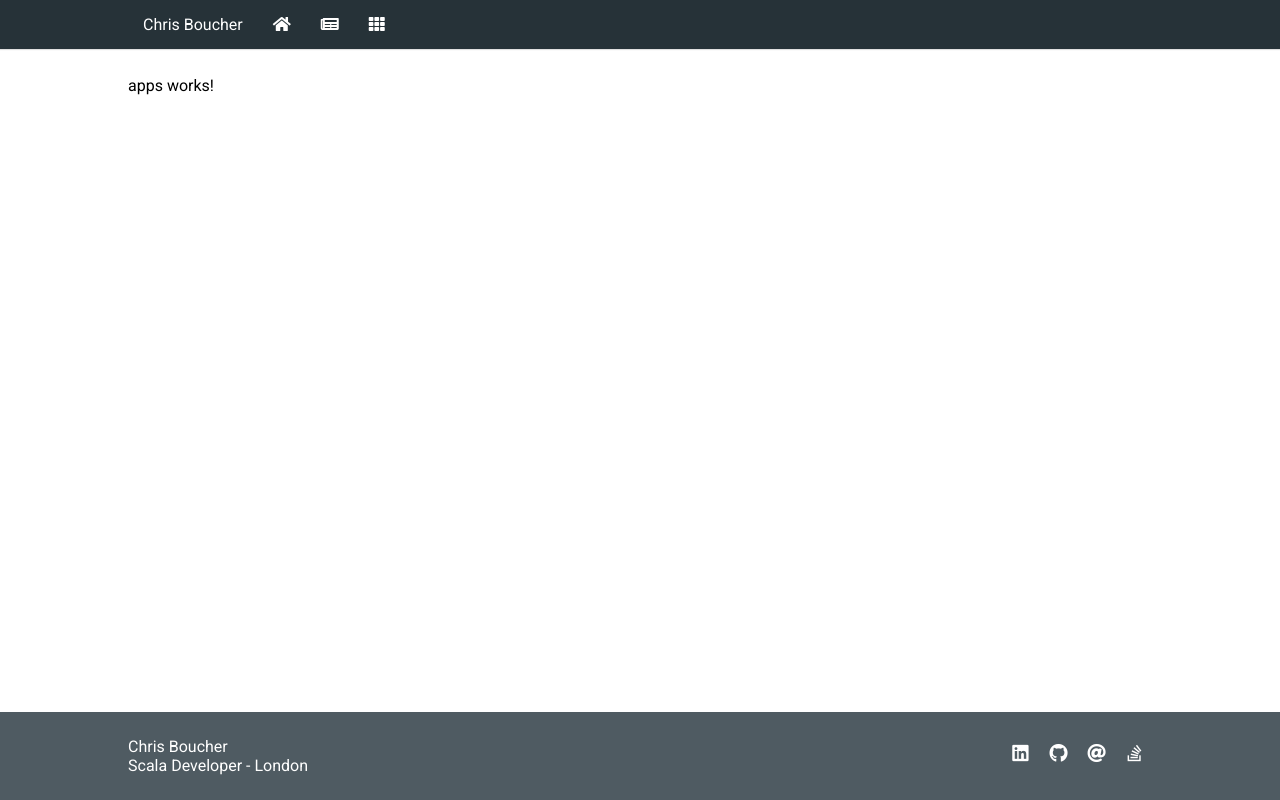
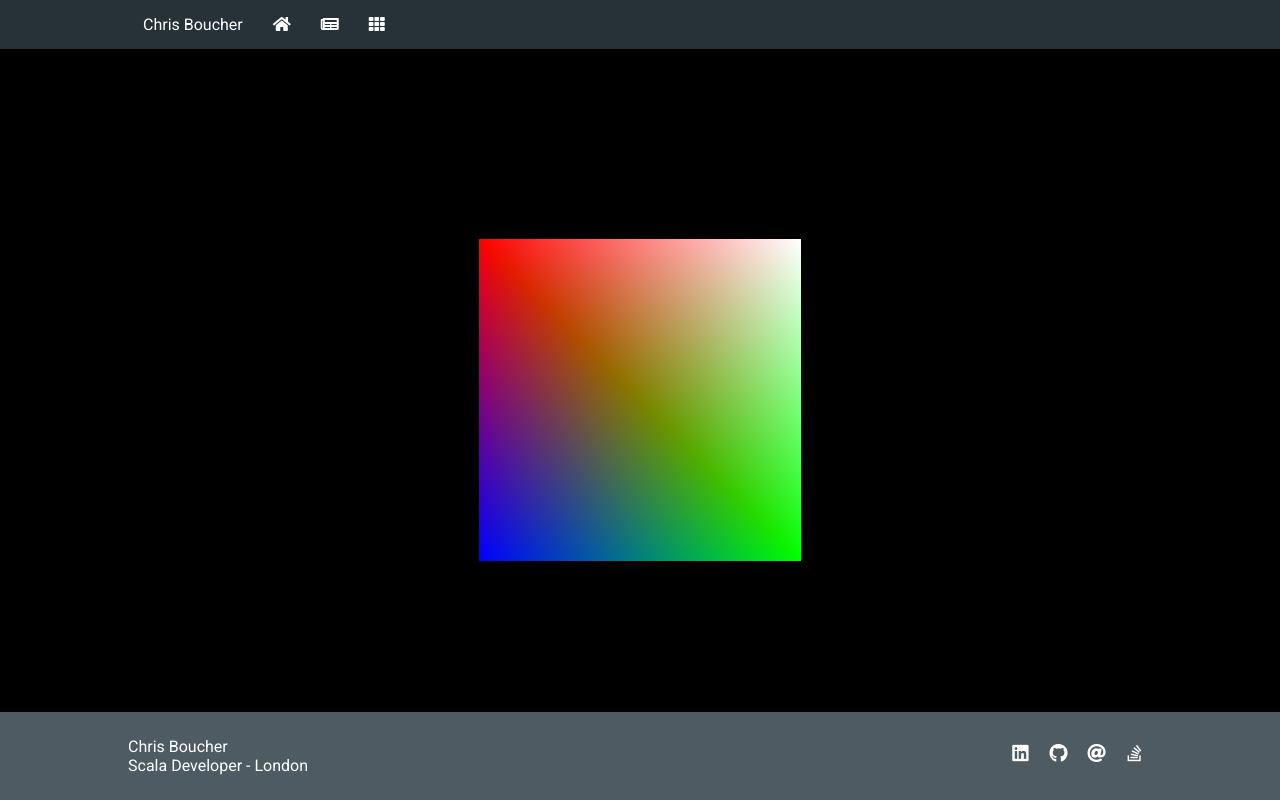
Before and after one commit to CoolName1993/chrisboucher.co.uk-ui, an Angular app: page /apps in a window 1280 px wide. Built offline with nearby package versions, Linux system fonts and the light colour scheme.

Commit message:
Started webgl project.

```diff
--- a/src/app/apps/apps.component.html
+++ b/src/app/apps/apps.component.html
@@ -1,3 +1,3 @@
-<p>
-  apps works!
-</p>
+<body>
+  <canvas id="glCanvas" class="fullscreen-canvas"></canvas>
+</body>
--- a/src/app/apps/apps.component.scss
+++ b/src/app/apps/apps.component.scss
@@ -0,0 +1,8 @@
+.fullscreen-canvas {
+    position: absolute;
+    top: 0;
+    left: 0;
+    width: 100%;
+    height: 100%;
+    z-index: -1;
+}
--- a/src/app/apps/apps.component.ts
+++ b/src/app/apps/apps.component.ts
@@ -1,4 +1,8 @@
 import { Component, OnInit } from '@angular/core';
+import { mat4 } from 'gl-matrix';
+
+/// <reference path="webgl2/webgl2.d.ts" />
+/// <reference path="gl-matrix/gl-matrix.d.ts" />
 
 @Component({
   selector: 'app-apps',
@@ -10,6 +14,298 @@ export class AppsComponent implements OnInit {
   constructor() { }
 
   ngOnInit() {
+    this.main();
+  }
+
+  main() {
+    const canvas = document.querySelector<HTMLCanvasElement>('#glCanvas');
+    // Initialize the GL context
+    const gl = canvas.getContext('webgl');
+
+    // Only continue if WebGL is available and working
+    if (gl === null) {
+      alert('Unable to initialize WebGL. Your browser or machine may not support it.');
+      return;
+    }
+
+    // Set clear color to black, fully opaque
+    gl.clearColor(0.0, 0.0, 0.0, 1.0);
+    // Clear the color buffer with specified clear color
+    gl.clear(gl.COLOR_BUFFER_BIT);
+
+    // Vertex shader program
+
+    const vsSource = `
+    attribute vec4 aVertexPosition;
+    attribute vec4 aVertexColor;
+    uniform mat4 uModelViewMatrix;
+    uniform mat4 uProjectionMatrix;
+    varying lowp vec4 vColor;
+    void main(void) {
+      gl_Position = uProjectionMatrix * uModelViewMatrix * aVertexPosition;
+      vColor = aVertexColor;
+    }
+  `;
+
+    // Fragment shader program
+
+    const fsSource = `
+    varying lowp vec4 vColor;
+    void main(void) {
+      gl_FragColor = vColor;
+    }
+  `;
+
+    // Initialize a shader program; this is where all the lighting
+    // for the vertices and so forth is established.
+    const shaderProgram = this.initShaderProgram(gl, vsSource, fsSource);
+
+    // Collect all the info needed to use the shader program.
+    // Look up which attributes our shader program is using
+    // for aVertexPosition, aVevrtexColor and also
+    // look up uniform locations.
+    const programInfo = {
+      program: shaderProgram,
+      attribLocations: {
+        vertexPosition: gl.getAttribLocation(shaderProgram, 'aVertexPosition'),
+        vertexColor: gl.getAttribLocation(shaderProgram, 'aVertexColor'),
+      },
+      uniformLocations: {
+        projectionMatrix: gl.getUniformLocation(shaderProgram, 'uProjectionMatrix'),
+        modelViewMatrix: gl.getUniformLocation(shaderProgram, 'uModelViewMatrix'),
+      },
+    };
+
+    // Here's where we call the routine that builds all the
+    // objects we'll be drawing.
+    const buffers = this.initBuffers(gl);
+
+    // Draw the scene
+    this.drawScene(gl, programInfo, buffers);
+  }
+
+  //
+  // initBuffers
+  //
+  // Initialize the buffers we'll need. For this demo, we just
+  // have one object -- a simple two-dimensional square.
+  //
+  initBuffers(gl) {
+
+    // Create a buffer for the square's positions.
+
+    const positionBuffer = gl.createBuffer();
+
+    // Select the positionBuffer as the one to apply buffer
+    // operations to from here out.
+
+    gl.bindBuffer(gl.ARRAY_BUFFER, positionBuffer);
+
+    // Now create an array of positions for the square.
+
+    const positions = [
+      1.0, 1.0,
+      -1.0, 1.0,
+      1.0, -1.0,
+      -1.0, -1.0,
+    ];
+
+    // Now pass the list of positions into WebGL to build the
+    // shape. We do this by creating a Float32Array from the
+    // JavaScript array, then use it to fill the current buffer.
+
+    gl.bufferData(gl.ARRAY_BUFFER, new Float32Array(positions), gl.STATIC_DRAW);
+
+    // Now set up the colors for the vertices
+
+    const colors = [
+      1.0, 1.0, 1.0, 1.0,    // white
+      1.0, 0.0, 0.0, 1.0,    // red
+      0.0, 1.0, 0.0, 1.0,    // green
+      0.0, 0.0, 1.0, 1.0,    // blue
+    ];
+
+    const colorBuffer = gl.createBuffer();
+    gl.bindBuffer(gl.ARRAY_BUFFER, colorBuffer);
+    gl.bufferData(gl.ARRAY_BUFFER, new Float32Array(colors), gl.STATIC_DRAW);
+
+    return {
+      position: positionBuffer,
+      color: colorBuffer,
+    };
+  }
+
+  //
+  // Draw the scene.
+  //
+  drawScene(gl, programInfo, buffers) {
+    this.resize(gl.canvas);
+    gl.viewport(0, 0, gl.canvas.width, gl.canvas.height);
+    gl.clearColor(0.0, 0.0, 0.0, 1.0);  // Clear to black, fully opaque
+    gl.clearDepth(1.0);                 // Clear everything
+    gl.enable(gl.DEPTH_TEST);           // Enable depth testing
+    gl.depthFunc(gl.LEQUAL);            // Near things obscure far things
+
+    // Clear the canvas before we start drawing on it.
+
+    gl.clear(gl.COLOR_BUFFER_BIT);
+    gl.clear(gl.DEPTH_BUFFER_BIT);
+
+    // Create a perspective matrix, a special matrix that is
+    // used to simulate the distortion of perspective in a camera.
+    // Our field of view is 45 degrees, with a width/height
+    // ratio that matches the display size of the canvas
+    // and we only want to see objects between 0.1 units
+    // and 100 units away from the camera.
+
+    const fieldOfView = 45 * Math.PI / 180;   // in radians
+    const aspect = gl.canvas.clientWidth / gl.canvas.clientHeight;
+    const zNear = 0.1;
+    const zFar = 100.0;
+    const projectionMatrix = mat4.create();
+
+    // note: glmatrix.js always has the first argument
+    // as the destination to receive the result.
+    mat4.perspective(projectionMatrix,
+      fieldOfView,
+      aspect,
+      zNear,
+      zFar);
+
+    // Set the drawing position to the "identity" point, which is
+    // the center of the scene.
+    const modelViewMatrix = mat4.create();
+
+    // Now move the drawing position a bit to where we want to
+    // start drawing the square.
+
+    mat4.translate(modelViewMatrix,     // destination matrix
+      modelViewMatrix,     // matrix to translate
+      [-0.0, 0.0, -6.0]);  // amount to translate
+
+    // Tell WebGL how to pull out the positions from the position
+    // buffer into the vertexPosition attribute
+    {
+      const numComponents = 2;
+      const type = gl.FLOAT;
+      const normalize = false;
+      const stride = 0;
+      const offset = 0;
+      gl.bindBuffer(gl.ARRAY_BUFFER, buffers.position);
+      gl.vertexAttribPointer(
+        programInfo.attribLocations.vertexPosition,
+        numComponents,
+        type,
+        normalize,
+        stride,
+        offset);
+      gl.enableVertexAttribArray(
+        programInfo.attribLocations.vertexPosition);
+    }
+
+    // Tell WebGL how to pull out the colors from the color buffer
+    // into the vertexColor attribute.
+    {
+      const numComponents = 4;
+      const type = gl.FLOAT;
+      const normalize = false;
+      const stride = 0;
+      const offset = 0;
+      gl.bindBuffer(gl.ARRAY_BUFFER, buffers.color);
+      gl.vertexAttribPointer(
+        programInfo.attribLocations.vertexColor,
+        numComponents,
+        type,
+        normalize,
+        stride,
+        offset);
+      gl.enableVertexAttribArray(
+        programInfo.attribLocations.vertexColor);
+    }
+
+    // Tell WebGL to use our program when drawing
+
+    gl.useProgram(programInfo.program);
+
+    // Set the shader uniforms
+
+    gl.uniformMatrix4fv(
+      programInfo.uniformLocations.projectionMatrix,
+      false,
+      projectionMatrix);
+    gl.uniformMatrix4fv(
+      programInfo.uniformLocations.modelViewMatrix,
+      false,
+      modelViewMatrix);
+
+    {
+      const offset = 0;
+      const vertexCount = 4;
+      gl.drawArrays(gl.TRIANGLE_STRIP, offset, vertexCount);
+    }
+  }
+
+  //
+  // Initialize a shader program, so WebGL knows how to draw our data
+  //
+  initShaderProgram(gl, vsSource, fsSource) {
+    const vertexShader = this.loadShader(gl, gl.VERTEX_SHADER, vsSource);
+    const fragmentShader = this.loadShader(gl, gl.FRAGMENT_SHADER, fsSource);
+
+    // Create the shader program
+
+    const shaderProgram = gl.createProgram();
+    gl.attachShader(shaderProgram, vertexShader);
+    gl.attachShader(shaderProgram, fragmentShader);
+    gl.linkProgram(shaderProgram);
+
+    // If creating the shader program failed, alert
+
+    if (!gl.getProgramParameter(shaderProgram, gl.LINK_STATUS)) {
+      alert('Unable to initialize the shader program: ' + gl.getProgramInfoLog(shaderProgram));
+      return null;
+    }
+
+    return shaderProgram;
+  }
+
+  //
+  // creates a shader of the given type, uploads the source and
+  // compiles it.
+  //
+  loadShader(gl, type, source) {
+    const shader = gl.createShader(type);
+
+    // Send the source to the shader object
+
+    gl.shaderSource(shader, source);
+
+    // Compile the shader program
+
+    gl.compileShader(shader);
+
+    // See if it compiled successfully
+
+    if (!gl.getShaderParameter(shader, gl.COMPILE_STATUS)) {
+      alert('An error occurred compiling the shaders: ' + gl.getShaderInfoLog(shader));
+      gl.deleteShader(shader);
+      return null;
+    }
+
+    return shader;
+  }
+
+  resize(canvas) {
+    // Lookup the size the browser is displaying the canvas.
+    const displayWidth = canvas.clientWidth;
+    const displayHeight = canvas.clientHeight;
+
+    // Check if the canvas is not the same size.
+    if (canvas.width !== displayWidth || canvas.height !== displayHeight) {
+      // Make the canvas the same size
+      canvas.width = displayWidth;
+      canvas.height = displayHeight;
+    }
   }
 
 }
--- a/src/index.html
+++ b/src/index.html
@@ -18,6 +18,7 @@
 
   <meta name="viewport" content="width=device-width, initial-scale=1">
   <link rel="icon" type="image/x-icon" href="favicon.ico">
+  <meta name="theme-color" content="#f50057">
 </head>
 
 <body>
```
Also changed, not shown: package.json (+24 -21 lines), 1 other file (tests, documents, lock files or other folders).
